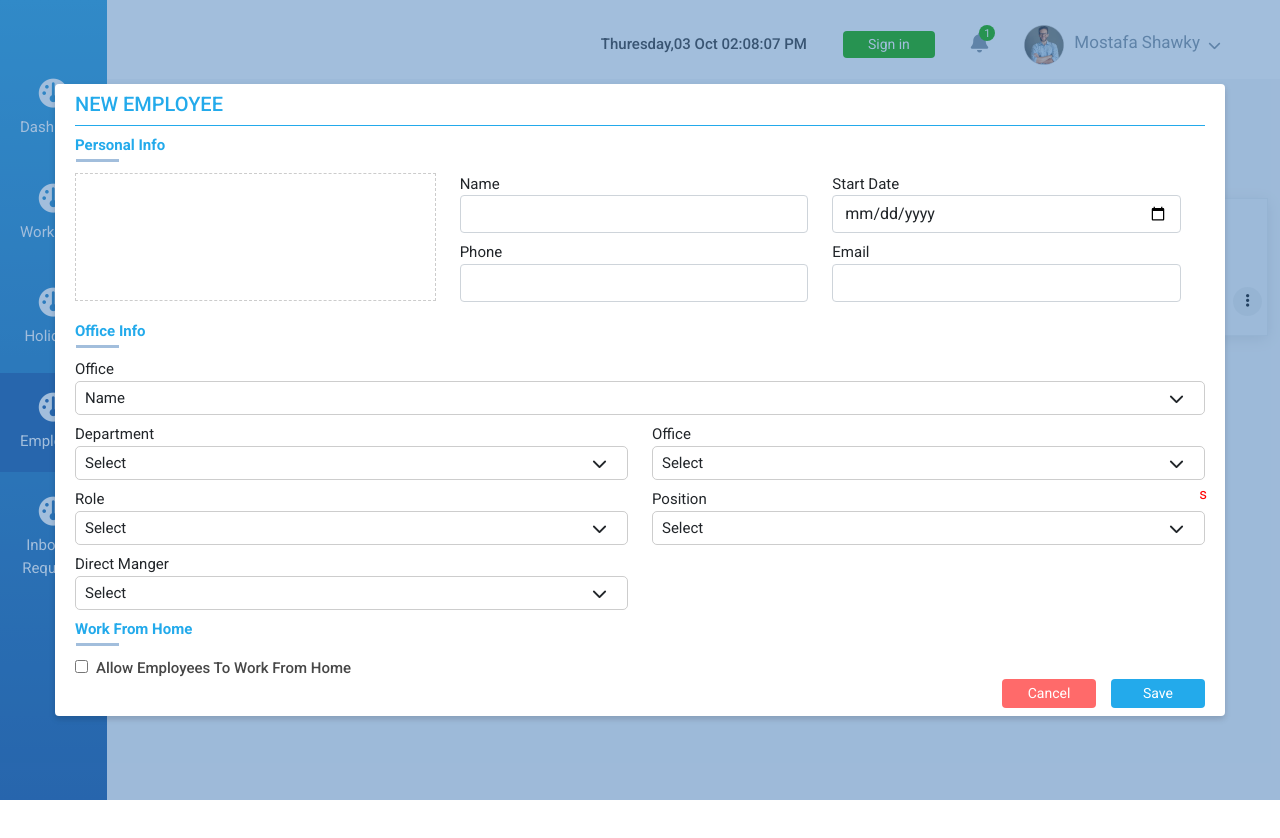
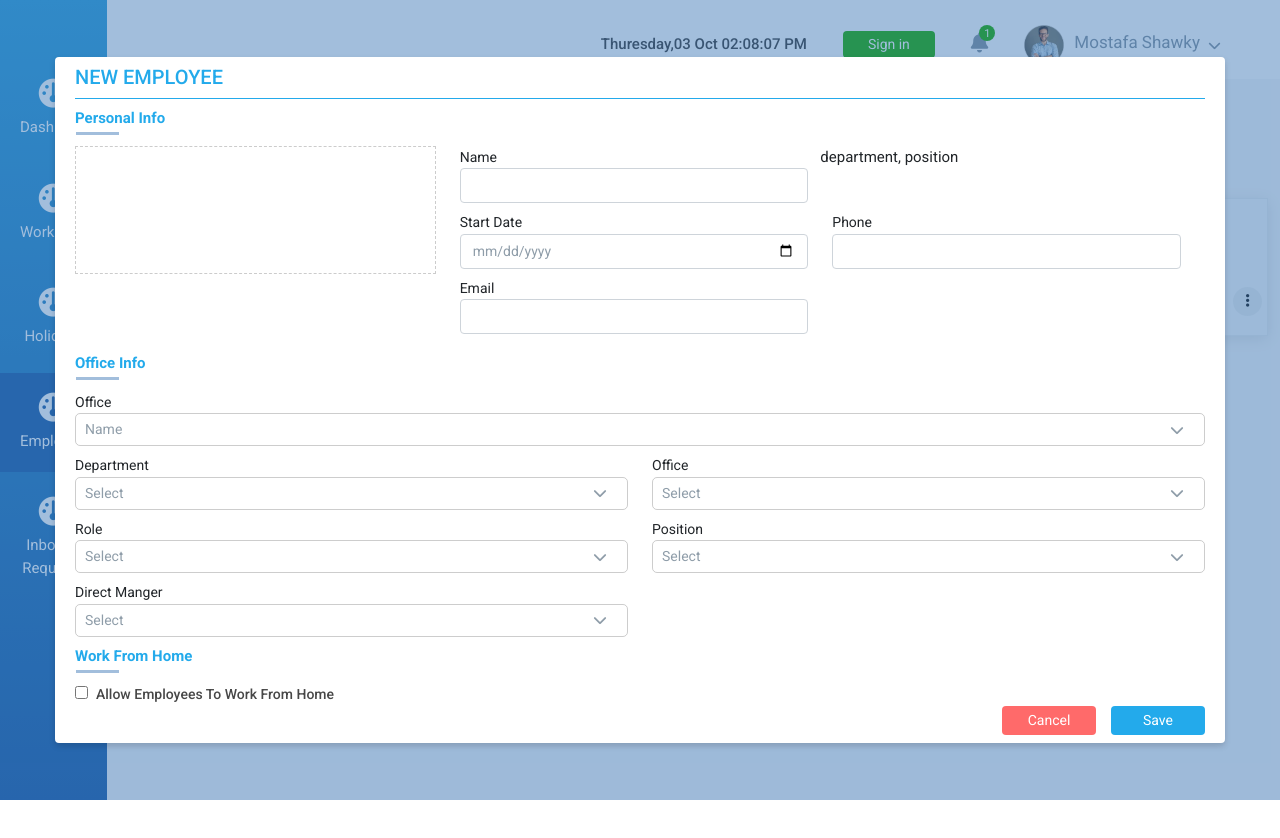
Before and after one commit to Mostafa-Shawky2021/HR-System-Task, a React (Create React App) app: page / in a window 1280 px wide. Shown: the top 838 px of the page. Built offline with nearby package versions, Linux system fonts and the light colour scheme.

Commit message:
form validation

```diff
--- a/src/App.jsx
+++ b/src/App.jsx
@@ -10,24 +10,22 @@ import ListEmployee from './components/list/List'
 import FormModal from './components/formModal/FormModal'
 const App = () => {
     const [employees, setEmployees] = useState([])
-    const [employeeName, setEmployeeName] = useState('');
-    const [startDate, setStartDate] = useState('');
-    const [email, setEmail] = useState('');
-    const [officeName, setOfficeName] = useState('')
-    const [departmentName, setDepartmentName] = useState('')
-    const [attendanceName, setAttendanceName] = useState('')
-    const [roleName, setRoleName] = useState('')
-    const [positionName, setPositionName] = useState('')
-    const [directManagerName, setDirectManagerName] = useState('')
+
+    // Form data
+    const [formData, setFormData] = useState({
+        employeeName: { value: '', errMsg: '', validate: false },
+        startDate: { value: '', errMsg: '', validate: false },
+        email: { value: '', errMsg: '', validate: false },
+        officeName: { value: '', errMsg: '', validate: true },
+        departmentName: { value: '', errMsg: '', validate: false },
+        attendanceName: { value: '', errMsg: '', validate: true },
+        roleName: { value: '', errMsg: '', validate: true },
+        positionName: { value: '', errMsg: '', validate: false },
+        directManagerName: { value: '', errMsg: '', validate: true },
+
+    })
+
     const [toggleFormModal, setToggleFormModal] = useState(true)
-
-    // errorMessage
-    const [employeeNameErr, setEmployeeNameErr] = useState('')
-    const [startDateErr, setStartDateErr] = useState('')
-    const [emailErr, setEmailErr] = useState('')
-    const [departmentErr, setDepartmentErr] = useState('')
-    const [positionErr, setPositionErr] = useState('')
-
     let emailRegex = /^(([^<>()[\]\\.,;:\s@"]+(\.[^<>()[\]\\.,;:\s@"]+)*)|(".+"))@((\[[0-9]{1,3}\.[0-9]{1,3}\.[0-9]{1,3}\.[0-9]{1,3}\])|(([a-zA-Z\-0-9]+\.)+[a-zA-Z]{2,}))$/
 
     useEffect(() => {
@@ -38,84 +36,114 @@ const App = () => {
 
         event.preventDefault();
 
-        if (employeeName.trim().length === 0) {
-            setEmployeeNameErr('Sorry Employee name is required')
+        // validation Form
+        if (formData.employeeName.value.trim().length === 0) {
+            setFormData((prevState) => {
+                prevState.employeeName.errMsg = 'employee name is required'
+                prevState.employeeName.validate = false;
+                return prevState
+            })
+        } else {
+            setFormData((prevState) => {
+                prevState.employeeName.errMsg = ''
+                prevState.employeeName.validate = true;
+                return prevState
+            })
         }
 
-        if (startDate.trim().length === 0) {
-            setStartDateErr('Sorry date is required')
+        if (formData.startDate.value.trim().length === 0) {
+            setFormData((prevState) => {
+                prevState.startDate.errMsg = 'date field is required'
+                prevState.startDate.validate = false;
+                return prevState
+            })
+        } else {
+            setFormData((prevState) => {
+                prevState.startDate.errMsg = ''
+                prevState.startDate.validate = true;
+                return prevState
+            })
         }
-
-        // if (!emailRegex.test(email)) {
-        //     setEmailErr('sorry Email is required and must be valid')
-        // }
-        if (departmentName.trim().length === 0) {
-            setDepartmentErr('Sorry deprtment is required')
+        if (formData.email.value.search(emailRegex) === -1) {
+            setFormData((prevState) => {
+                prevState.email.errMsg = 'Email must be valid'
+                prevState.email.validate = false;
+                return prevState
+            })
+        } else {
+            setFormData((prevState) => {
+                prevState.email.errMsg = ''
+                prevState.email.validate = true;
+                return prevState
+            })
         }
-        if (positionName.trim().length === 0) {
-            setPositionErr('Sorry position is required')
+        if (formData.departmentName.value.trim().length === 0) {
+            setFormData((prevState) => {
+                prevState.departmentName.errMsg = 'Department is required'
+                prevState.departmentName.validate = false;
+                return prevState
+            })
+        } else {
+            setFormData((prevState) => {
+                prevState.departmentName.errMsg = ''
+                prevState.departmentName.validate = true;
+                return prevState
+            })
         }
-
-        if (employeeNameErr || startDateErr || emailErr || departmentErr || positionErr) {
-            return
+        if (formData.positionName.value.trim().length === 0) {
+            setFormData((prevState) => {
+                prevState.positionName.errMsg = 'Position is required'
+                prevState.positionName.validate = false;
+                return prevState
+            })
         } else {
-            setEmployeeNameErr('')
-            setStartDateErr('')
-            setDepartmentErr('')
-            setPositionErr('')
-
+            setFormData((prevState) => {
+                prevState.positionName.errMsg = ''
+                prevState.positionName.validate = true;
+                return prevState
+            })
         }
 
 
+        let formStatusIterate = Object.entries(formData).some(([key, value]) => {
+            // false meaning there is error in inputs
+            return value.validate === false
+        })
 
-        let data = {
-            id: employees.length,
-            name: employeeName,
-            position: positionName,
-            department: departmentName,
-            attendance: attendanceName,
-            office: {
-                name: officeName,
-                role: roleName,
-                copiedManager: 'Mohamed Tarek',
-                joiningDate: startDateErr,
-                manager: directManagerName
+        if (!formStatusIterate) {
+            // no problem with error form
+            let employee = {
+                id: employees.length,
+                name: formData.employeeName.value,
+                position: formData.positionName.value,
+                department: formData.departmentName.value,
+                attendance: formData.attendanceName.value,
+                office: {
+                    name: formData.officeName.value,
+                    role: formData.roleName.value,
+                    copiedManager: 'Mohamed Tarek',
+                    joiningDate: formData.startDate.value,
+                    manager: formData.directManagerName.value
+                }
             }
+            setEmployees((prevState) => [...prevState, employee])
         }
-        setEmployees((prevState) => [...prevState, data])
-
-        console.log(employees)
     }
-
     return (
         <div className="wrapper-page">
             {
                 toggleFormModal && (
                     <FormModal
-                        setEmployeeName={setEmployeeName}
-                        setStartDate={setStartDate}
-                        setEmail={setEmail}
-                        setOfficeName={setOfficeName}
-                        officeName={officeName}
-                        departmentName={departmentName}
-                        setDepartmentName={setDepartmentName}
-                        attendanceName={attendanceName}
-                        setAttendanceName={setAttendanceName}
-                        setRoleName={setRoleName}
-                        roleName={roleName}
-                        setPositionName={setPositionName}
-                        positionName={positionName}
-                        setDirectManagerName={setDirectManagerName}
-                        directManagerName={directManagerName}
+                        setFormData={setFormData}
+                        formData={formData}
                         setToggleFormModal={setToggleFormModal}
                         toggleFormModal={toggleFormModal}
                         onSubmitData={onSubmitData}
-                        employeeNameErr={employeeNameErr}
-                        startDateErr={startDateErr}
-                        emailErr={emailErr}
-                        departmentErr={departmentErr}
-                        positionErr={positionErr}
-
+                        employeeNameErr={formData.employeeName.errMsg}
+                        startDateErr={formData.startDate.errMsg}
+                        emailErr={formData.email.errMsg}
+                        departmentErr={formData.departmentName.errMsg}
+                        positionErr={formData.departmentName.errMsg}
                     />
                 )
             }
--- a/src/components/formModal/FormModal.jsx
+++ b/src/components/formModal/FormModal.jsx
@@ -1,7 +1,19 @@
 import React, { useState, useEffect } from 'react';
 import './formModal.css'
 import DropDownOption from "../dropdown/Dropdown"
-const FormModal = ({ setEmployeeName, setStartDate, setEmail, setOfficeName, officeName, setDepartmentName, departmentName, setAttendanceName, attendanceName, roleName, setRoleName, positionName, setPositionName, directManagerName, setDirectManagerName, setToggleFormModal, toggleFormModal, onSubmitData, employeeNameErr, startDateErr, emailErr, departmentErr, positionErr }) => {
+const FormModal = ({
+    setToggleFormModal,
+    toggleFormModal,
+    onSubmitData,
+    setFormData,
+    formData,
+    employeeNameErr,
+    startDateErr,
+    emailErr,
+    departmentErr,
+    positionErr
+}) => {
+
     const [officeNameToggle, setOfficeNameToggle] = useState(false)
     const [departmentNameToggle, setDepartmentNameToggle] = useState(false)
     const [attendanceNameToggle, setAttendanceNameToggle] = useState(false)
@@ -9,25 +21,48 @@ const FormModal = ({ setEmployeeName, setStartDate, setEmail, setOfficeName, off
     const [positionToggle, setPositionToggle] = useState(false)
     const [directManagerToggle, setDirectManagerToggle] = useState(false)
 
+
     const [officeOption, setOfficeOption] = useState(['Arabic Localizer', 'Arabic Localizer Alex'])
     const [departmentOption, setDepartmentOption] = useState(['Hr Head', 'Accountant', 'Development'])
     const [attendanceOption, setAttendanceOption] = useState(['Present', 'Absent', 'on Leave'])
     const [roleOption, setRoleOption] = useState(['employee', 'manager'])
     const [positionOption, setPositionOption] = useState(['Project Manager', 'HR'])
     const [directManagerOption, setDirectManagerOption] = useState(["Nabil Mahmoud", "Ahmed Mohamed"])
+
+    console.log(employeeNameErr, emailErr, startDateErr, departmentErr, positionErr)
     const getSelectedOption = (requiredDropdown, value) => {
+
         if (requiredDropdown === 'office') {
-            setOfficeName(value)
+
+            setFormData((prevState) => {
+                prevState.officeName.value = value;
+                return prevState
+            })
         } else if (requiredDropdown === 'department') {
-            setDepartmentName(value)
+            setFormData((prevState) => {
+                prevState.departmentName.value = value;
+                return prevState
+            })
         } else if (requiredDropdown === 'attendance') {
-            setAttendanceName(value)
+            setFormData((prevState) => {
+                prevState.attendanceName.value = value;
+                return prevState
+            })
         } else if (requiredDropdown === 'role') {
-            setRoleName(value)
+            setFormData((prevState) => {
+                prevState.roleName.value = value;
+                return prevState
+            })
         } else if (requiredDropdown === 'position') {
-            setPositionName(value)
+            setFormData((prevState) => {
+                prevState.positionName.value = value;
+                return prevState
+            })
         } else if (requiredDropdown === 'directmanager') {
-            setDirectManagerName(value)
+            setFormData((prevState) => {
+                prevState.directManagerName.value = value;
+                return prevState
+            })
         }
     }
     return (
@@ -43,31 +78,51 @@ const FormModal = ({ setEmployeeName, setStartDate, setEmail, setOfficeName, off
                         </div>
                         <div className="col-8 row">
                             <div className="mb-2 col-6 wrap">
+
                                 <span className="error">{employeeNameErr}</span>
                                 <label className="form-label" htmlFor="name">Name</label>
                                 <div className="col-12" >
-                                    <input className="form-control" id="name" onChange={(e) => setEmployeeName(e.target.value)} />
+                                    <input className="form-control" id="name"
+                                        onChange={
+                                            (e) => setFormData((prevState) => {
+                                                prevState.employeeName.value = e.target.value
+                                                return prevState
+                                            })} />
                                 </div>
                             </div>
+
+
+
+                            department,
+                            position
                             <div className="mb-2 col-6 wrap">
                                 <span className="error">{startDateErr}</span>
                                 <label className="form-label" htmlFor="date">Start Date</label>
                                 <div className="col-12" >
-                                    <input className="form-control" id="date" type="date" onChange={(e) => setStartDate(e.target.value)} />
+                                    <input className="form-control" id="date" type="date"
+                                        onChange={
+                                            (e) => setFormData((prevState) => {
+                                                prevState.startDate.value = e.target.value
+                                                return prevState
+                                            })} />
                                 </div>
                             </div>
 
                             <div className="mb-2 col-6 wrap">
-                                {/* <span className="error">hello</span> */}
                                 <label className="form-label" htmlFor="phone">Phone</label>
                                 <div className="col-12" >
                                     <input className="form-control" id="phone" />
                                 </div>
                             </div>
                             <div className="mb-2 col-6 wrap">
+                                <span className="error">{emailErr}</span>
                                 <label className="form-label" htmlFor="email">Email</label>
                                 <div className="col-12" >
-                                    <input className="form-control" id="email" onChange={((e) => setEmail(e.target.value))} />
+                                    <input className="form-control" id="email" onChange={
+                                        (e) => setFormData((prevState) => {
+                                            prevState.email.value = e.target.value;
+                                            return prevState
+                                        })} />
                                 </div>
                             </div>
                         </div>
@@ -80,10 +135,9 @@ const FormModal = ({ setEmployeeName, setStartDate, setEmail, setOfficeName, off
 
                     {/* officename */}
                     <div className="mb-2 wrap">
-                        {/* <span className="error">{officeError}</span> */}
                         <label className="form-label">Office</label>
                         <div className="select-dropdown-wrapper" onClick={() => setOfficeNameToggle(!officeNameToggle)}>
-                            <span>{`${officeName ? officeName : 'Name'}`}</span>
+                            <span>{`${formData.officeName.value ? formData.officeName.value : 'Name'}`}</span>
                             <i className="fa-solid fa-chevron-down icon-chevron"></i>
                             {officeNameToggle && <DropDownOption requiredDropdown="office" getSelectedOption={getSelectedOption} options={officeOption} />}
                         </div>
@@ -97,16 +151,15 @@ const FormModal = ({ setEmployeeName, setStartDate, setEmail, setOfficeName, off
                                 <span className="error">{departmentErr}</span>
                                 <label className="form-label">Department</label>
                                 <div className="select-dropdown-wrapper" onClick={() => setDepartmentNameToggle(!departmentNameToggle)}>
-                                    <span>{`${departmentName ? departmentName : 'Select'}`}</span>
+                                    <span>{`${formData.departmentName.value ? formData.departmentName.value : 'Select'}`}</span>
                                     <i className="fa-solid fa-chevron-down icon-chevron"></i>
                                     {departmentNameToggle && <DropDownOption requiredDropdown="department" getSelectedOption={getSelectedOption} options={departmentOption} />}
                                 </div>
                             </div>
                             <div className="col-6 wrap">
-                                {/* <span className="error">hello</span> */}
                                 <label className="form-label">Office</label>
                                 <div className="select-dropdown-wrapper" onClick={() => setAttendanceNameToggle(!attendanceNameToggle)}>
-                                    <span>{`${attendanceName ? attendanceName : 'Select'}`}</span>
+                                    <span>{`${formData.attendanceName.value ? formData.attendanceName.value : 'Select'}`}</span>
                                     <i className="fa-solid fa-chevron-down icon-chevron"></i>
                                     {attendanceNameToggle && <DropDownOption requiredDropdown="attendance" getSelectedOption={getSelectedOption} options={attendanceOption} />}
                                 </div>
@@ -119,19 +172,18 @@ const FormModal = ({ setEmployeeName, setStartDate, setEmail, setOfficeName, off
                     <div className="mb-2">
                         <div className="row">
                             <div className="col-6 wrap">
-                                {/* <span className="error">hello</span> */}
                                 <label className="form-label">Role</label>
                                 <div className="select-dropdown-wrapper" onClick={() => setRoleNameToggle(!roleNameToggle)}>
-                                    <span>{`${roleName ? roleName : 'Select'}`}</span>
+                                    <span>{`${formData.roleName.value ? formData.roleName.value : 'Select'}`}</span>
                                     <i className="fa-solid fa-chevron-down icon-chevron"></i>
                                     {roleNameToggle && <DropDownOption requiredDropdown="role" getSelectedOption={getSelectedOption} options={roleOption} />}
                                 </div>
                             </div>
                             <div className="col-6 wrap">
-                                <span className="error">{positionErr}s</span>
+                                <span className="error">{positionErr}</span>
                                 <label className="form-label">Position</label>
                                 <div className="select-dropdown-wrapper" onClick={() => setPositionToggle(!positionToggle)}>
-                                    <span>{`${positionName ? positionName : 'Select'}`}</span>
+                                    <span>{`${formData.positionName.value ? formData.positionName.value : 'Select'}`}</span>
                                     <i className="fa-solid fa-chevron-down icon-chevron"></i>
                                     {positionToggle && <DropDownOption requiredDropdown="position" getSelectedOption={getSelectedOption} options={positionOption} />}
                                 </div>
@@ -147,7 +199,7 @@ const FormModal = ({ setEmployeeName, setStartDate, setEmail, setOfficeName, off
                                 {/* <span className="error">hello</span> */}
                                 <label className="form-label">Direct Manger</label>
                                 <div className="select-dropdown-wrapper" onClick={() => setDirectManagerToggle(!directManagerToggle)}>
-                                    <span>{`${directManagerName ? directManagerName : 'Select'}`}</span>
+                                    <span>{`${formData.directManagerName.value ? formData.directManagerName.value : 'Select'}`}</span>
                                     <i className="fa-solid fa-chevron-down icon-chevron"></i>
                                     {directManagerToggle && <DropDownOption requiredDropdown="directmanager" getSelectedOption={getSelectedOption} options={directManagerOption} />}
                                 </div>
@@ -166,7 +218,7 @@ const FormModal = ({ setEmployeeName, setStartDate, setEmail, setOfficeName, off
                     </div>
 
                     <div className="btn-wrapper">
-                        <button className="btn btn-close-form " onClick={() => setToggleFormModal(!toggleFormModal)}>Cancel</button>
+                        <button className="btn btn-close-form " onClick={() => setToggleFormModal(false)}>Cancel</button>
                         <button className="btn btn-save" onClick={(e) => onSubmitData(e)}>Save</button>
                     </div>
                 </div>
--- a/src/components/formModal/formModal.css
+++ b/src/components/formModal/formModal.css
@@ -22,6 +22,12 @@
 
 .custom-modal .form-modal .form-label {
     margin: 0px;
+    font-size: 14px;
+}
+
+.custom-modal .form-modal .form-control {
+    color: #8f9da9;
+    font-size: 14px;
 }
 
 .custom-modal .form-modal .error {
@@ -66,8 +72,6 @@
     margin-top: 10px;
 }
 
-
-
 .custom-modal .form-modal .office-info .select-dropdown-wrapper {
     position: relative;
     border-radius: 5px;
@@ -76,6 +80,8 @@
     cursor: pointer;
     -webkit-user-select: none;
     user-select: none;
+    color: #8f9da9;
+    font-size: 14px;
 }
 
 .custom-modal .form-modal .office-info .select-dropdown-wrapper .icon-chevron {
```
Also changed, not shown: src/components/dropdown/dropdown.css (+8 -6 lines).
